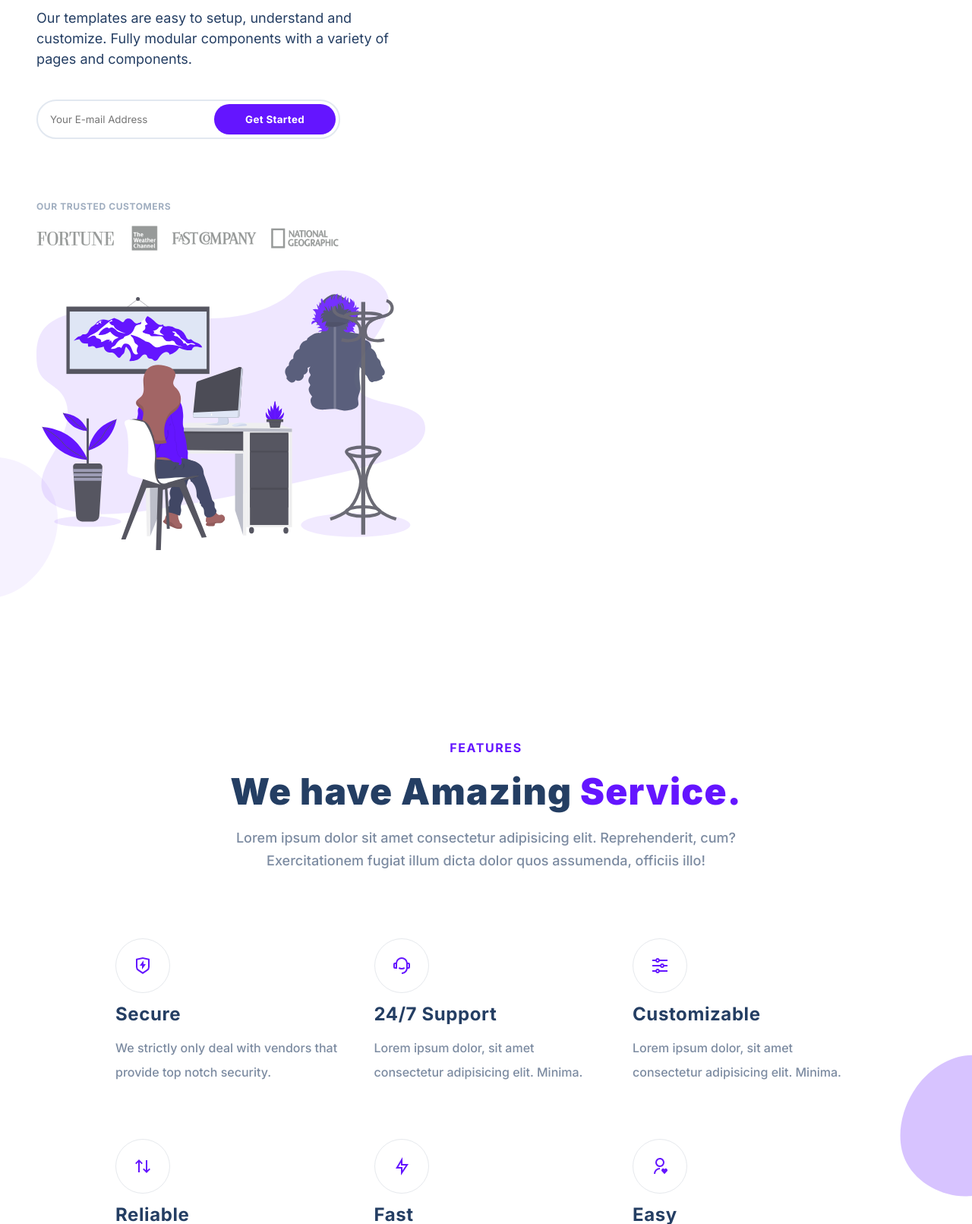
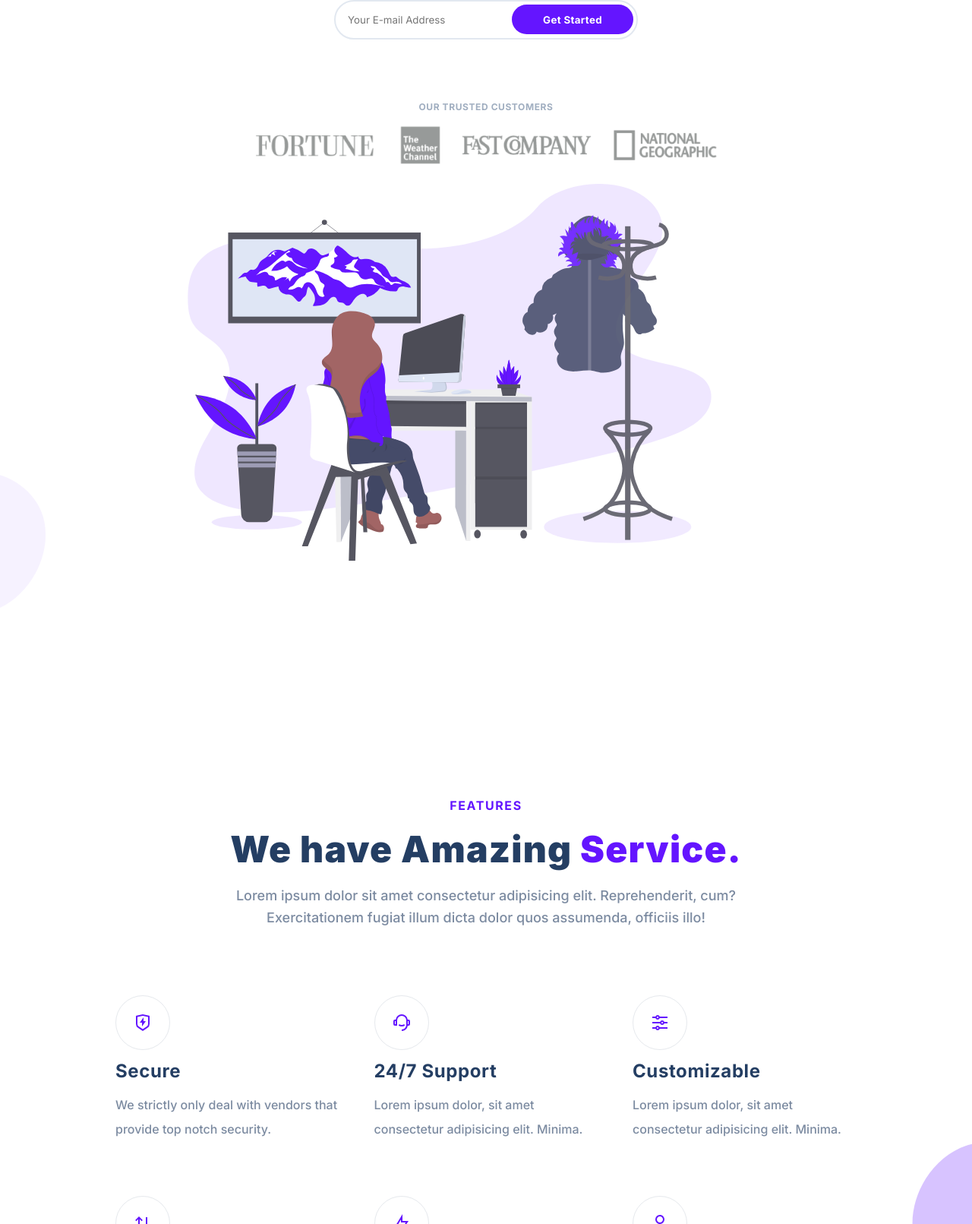
Before and after one commit to Cism0/Treact-website, a plain HTML site: page index.html in a window 1280 px wide. Shown: the part 346-1957 px from the top of the page at 76% size. Drawn offline with Linux system fonts and the light colour scheme.

Commit message:
Made changes yesterday, editted responsiveness.

```diff
--- a/index.html
+++ b/index.html
@@ -188,7 +188,7 @@
       <!-- /* SERVICE SECTION */ -->
       <section id="slide__right--to-left">
         <div class="pos__rel">
-          <div class="container">
+          <div class="container serv__cont">
             <div class="row">
               <h4 class="features__header">
                 <span class="purple__test">Features</span>
@@ -301,14 +301,14 @@
           <div class="designed__container">
             <div class="row">
               <div class="for__you--para designed__para--padd">
-                <h4 class="features__header designed__header">
+                <h4 class="features__header designed__header headers__align">
                   <span class="purple__test">Quality Work</span>
                 </h4>
                 <h1 class="section__title">
                   Designed & Developed by
                   <span class="purple__test">Professionals.</span>
                 </h1>
-                <p class="lorem__ten-format font__size">
+                <p class="lorem__ten-format font__size headers__align">
                   Lorem ipsum dolor sit amet consectetur adipisicing elit. Vitae
                   ipsum eum adipisci! Sequi maiores libero, maxime saepe
                   recusandae non nisi at nihil. Voluptates labore possimus eos,
@@ -319,7 +319,7 @@
                   <button class="button__standard">Learn More</button>
                 </div>
               </div>
-              <div class="section__one-img">
+              <div class="section__one-img designed__img-sizing">
                 <img
                   src="./assets/hero-screenshot-1.40a097b525c2f8c9808e.png"
                   class="designed__img--wrapper"
@@ -353,7 +353,7 @@
                 </svg> -->
               </div>
               <div class="easy__description">
-                <h4 class="features__header designed__header">
+                <h4 class="features__header designed__header headers__align">
                   <span class="purple__test">STEPS</span>
                 </h4>
                 <h1 class="easy__title">
@@ -402,7 +402,7 @@
           <div class="for__you--container">
             <div class="row">
               <div class="for__you--para principles__container-padding">
-                <h4 class="features__header designed__header">
+                <h4 class="features__header designed__header headers__align">
                   <span class="purple__test">VALUES</span>
                 </h4>
                 <h1 class="section__title">
@@ -613,7 +613,7 @@
                 />
               </div>
               <div class="two__column-section two__column--text">
-                <h5 class="testimonial__h5">
+                <h5 class="testimonial__h5 headers__align">
                   <span class="testimonial__subhead">TESTIMONIALS</span>
                 </h5>
                 <h2 class="testimonial__head">
--- a/style.css
+++ b/style.css
@@ -452,6 +452,7 @@ li {
 }
 
 .section__one-img {
+  width: 100%;
   display: inline;
   -webkit-box-align: center;
   align-items: center;
@@ -707,9 +708,17 @@ li {
   width: 85%;
   min-width: 0px;
   height: auto;
-  max-width: 42rem;
+  max-width: 44rem;
   padding: 0;
   margin: 0;
+}
+
+.easy__img {
+  width: 100%;
+  max-width: 44rem;
+  position: relative;
+  display: inline-block;
+  flex-shrink: 0;
 }
 
 .easy__container {
@@ -736,14 +745,6 @@ li {
   margin-top: 1.25rem;
   margin-bottom: 1.25rem;
   font-size: 1rem;
-}
-
-.easy__img {
-  width: 100%;
-  max-width: 44rem;
-  position: relative;
-  display: inline-block;
-  flex-shrink: 0;
 }
 
 .easy__title {
@@ -1608,49 +1609,182 @@ li {
 /* ADJUSTING FOR SCREEN SIZE */
 
 @media (max-width: 1518px) {
-  .for__you--container{
+  .for__you--container {
     padding-left: 0;
     padding-right: 0;
     margin-right: 0;
     margin-left: 0;
   }
+  .for__you--para {
+    width: 36%;
+  }
+  .para__one {
+    font-size: 1rem;
+  }
 }
 
 @media (max-width: 1395px) {
-  .for__you--img-wrapper,
-  .section__one-img {
-    display: flex;
-    width: 100%;
-    max-width: 32rem;
-  }
-
-}
-
-
+  .row {
+    padding: 0;
+    margin: 0;
+  }
+  .app__container {
+    padding: 1rem;
+  }
+}
 
 @media (max-width: 1280px) {
   /* Only image that scales down to 32rem, others are 100% and scale down % by % with the screen pixels going down px by px */
-  .for__you--img-wrapper {
+
+  .two__column--image-description {
+    display: block;
+  }
+  .two__column-section {
+    width: 100%;
+    max-width: 70rem;
+    align-items: center;
+    justify-content: center;
+    text-align: center;
+  }
+
+  .for__you--para {
+    width: 100%;
+  }
+  .section__one--button-padding {
+    width: 100%;
+    margin-left: auto;
+    margin-right: auto;
+  }
+
+  .fortune__img-wrapper {
+    width: 100%;
+    max-width: 70rem;
+    padding: 0 16rem;
+  }
+
+
+
+  /* mess with this  */
+  .serv__cont {
+    flex-direction: row;
+    -webkit-box-align: stretch;
+    align-items: stretch;
+    -webkit-box-pack: center;
+    justify-content: center;
+    padding-top: 6rem;
+    padding-bottom: 6rem;
+    margin-left: auto;
+    margin-right: auto;
     display: flex;
-    max-width: 32rem;
-  }
+    max-width: 1024px;
+    flex-flow: column wrap;
+  }
+
   .designed__img--wrapper,
+  .testimonial__img-wrapper,
+  .section__one-img,
+  .for__you--img-wrapper,
   .easy__img--wrapper,
+  .easy__img,
+  .principles__img-wrapper {
+    max-width: 72rem;
+    height: 31rem;
+    margin-left: auto;
+    margin-right: auto;
+    align-items: center;
+    justify-content: center;
+  }
+
+  .for__you--para,
+  .para__one,
+  .easy__description {
+    width: 100%;
+    display: block;
+    max-width: 70rem;
+    margin-left: auto;
+    margin-right: auto;
+  }
+
+  .testimonial__head,
+  .testimonial__p,
+  .for__you--header,
+  .para__one,
+  .trusted__customers-header5,
+  .easy__title {
+    text-align: center;
+  }
+
+  .for__you--header {
+    font-size: 1.875rem;
+  }
+
+  .para__one {
+    width: 512px;
+  }
+
+  .testimonial__img-wrapper {
+    max-width: 72rem;
+    height: 31rem;
+  }
+
+  .headers__align,
+  .section__title,
+  .principles__text-padding {
+    text-align: center;
+  }
+
+  .designed__button-padding {
+    padding-left: 29rem;
+  }
+
+  .designed__img-sizing,
+  .easy__img {
+    padding-left: 6rem;
+  }
+  .column__numbers {
+    flex-direction: column;
+  }
+  .easy__h {
+    padding-top: 1rem;
+  }
+  .easy__li {
+    display: inline-block;
+    padding-left: 3rem;
+    /* width: calc(100% / 3);
+    max-width: ; */
+  }
+  .features__header {
+    padding-top: 1rem;
+  }
+  .button__input-wrapper {
+    margin-left: auto;
+    margin-right: auto;
+  }
+}
+
+@media (max-width: 1024px) {
+  .flex__row {
+    display: flex;
+    flex-direction: column;
+  }
+
+  .row {
+    display: flex;
+    flex-direction: column;
+  }
+
+  .designed__img--wrapper,
   .testimonial__img-wrapper,
-  .section__one-img {
-    display: flex;
-  }
-}
-
-@media (max-width: 1024px) {
+  .section__one-img,
+  .for__you--img-wrapper,
+  .easy__img--wrapper,
+  .easy__img {
+    display: block;
+  }
+
   .for__you--para {
     width: 80%;
     text-align: center;
-  }
-  .button__input-wrapper {
-    position: relative;
-    align-items: center;
-    justify-content: center;
   }
   .footer__container {
     padding-top: 6rem;
```
